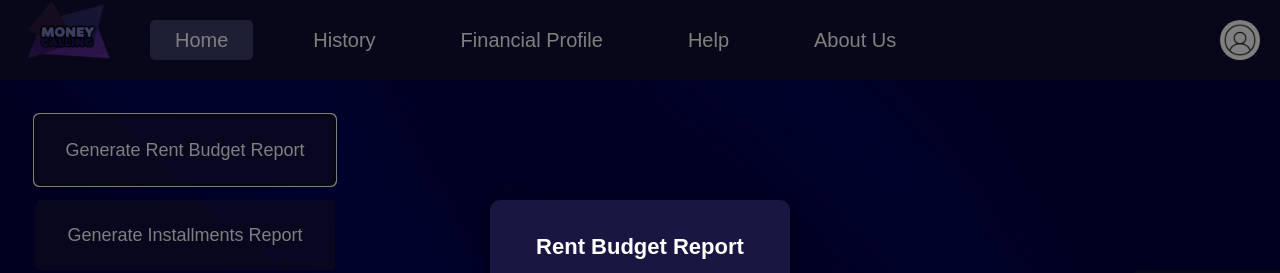
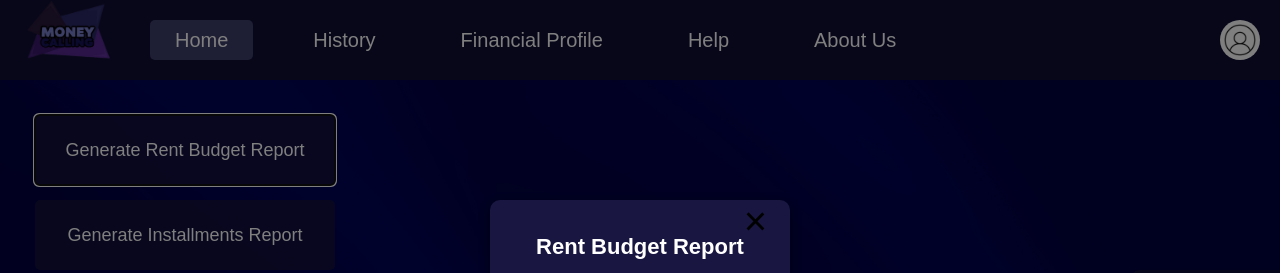
Before and after one commit to Alt-F4-331/MoneyCalling, a React (Vite) app in the folder MoneyCalling-main/MoneyCalling-main/: page /homepage in a window 1280 px wide. Both pictures are taken after a click on the button "Generate Rent Budget Report". Shown: the top 273 px of the page. Built offline with nearby package versions, Linux system fonts and the light colour scheme; a web font is replaced by a local one.

Commit message:
exit button added

```diff
--- a/MoneyCalling-main/MoneyCalling-main/src/components/HomePage.css
+++ b/MoneyCalling-main/MoneyCalling-main/src/components/HomePage.css
@@ -414,6 +414,7 @@ body {
   width: 400px;
   box-shadow: 0 4px 8px rgba(0, 0, 0, 0.3);
   text-align: center;
+  position: relative;
 }
 
 .popup-container-subscription{
@@ -454,13 +455,28 @@ body {
 /* Grup de formular */
 .form-group {
   display: flex;
-  align-items: left; /* Centrare verticală a textului cu inputul */
+  align-items: center; /* Centrare verticală a textului cu inputul */
+  justify-content: space-between; /* Spațiere între label și input */
+  gap: 15px;
 }
 
 /* Etichete */
 .form-group label {
   font-size: 18px !important;
-  text-align: left; /* Textul etichetei aliniat la dreapta */
+  margin-right: 10px; /* Spațiu între etichetă și input */
+  flex: 1; /* Ajustează lățimea pentru etichete */
+  text-align: right; /* Textul etichetei aliniat la dreapta */
+}
+
+/* Inputuri */
+.form-group input {
+  flex: 1; /* Eliminăm distribuția proporțională */
+  width: 1000px; /* Setăm o lățime fixă */
+  padding: 10px;
+  font-size: 16px;
+  border: 1px solid #ccc;
+  border-radius: 5px;
+  margin-right: 70px;
 }
 
 .form-actions button {
@@ -502,7 +518,23 @@ body {
   color: red;
 }
 
+.x-button {
+  background: none; /* Elimină fundalul */
+  border: none; /* Elimină chenarul */
+  cursor: pointer; /* Arată cursorul de mână */
+  font-size: 40px; /* Ajustează dimensiunea pictogramei */
+  outline: none; /* Elimină chenarul pe focus */
+  position: absolute;
+  top: -25px;
+  right: -25px;
+}
 
+.x-button:hover {
+  background: none; /* Previne orice evidențiere de fundal */
+  box-shadow: none; /* Elimină orice efect de hover */
+  outline: none; /* Elimină orice contur */
+  color: red;
+}
 
 .popup-container {
   background-color: #191742;
--- a/MoneyCalling-main/MoneyCalling-main/src/components/HomePage.tsx
+++ b/MoneyCalling-main/MoneyCalling-main/src/components/HomePage.tsx
@@ -747,6 +747,7 @@ useEffect(() => {
                 <button type='submit' className='submit-sub-button'>Add</button>
               </div>
             </form>
+            <button className="x-button" onClick={handleClosePopup}>×</button>
           </div>
         </div>
       )}
@@ -775,6 +776,7 @@ useEffect(() => {
                 <button type="submit">Submit</button>
               </div>
             </form>
+            <button className="x-button" onClick={handleCloseRentPopup}>×</button>
           </div>
         </div>
       )}
@@ -845,6 +847,7 @@ useEffect(() => {
                 <button type="submit">Submit</button>
               </div>
             </form>
+            <button className="x-button" onClick={handleCloseHolidayPopup}>×</button>
           </div>
         </div>
       )}
@@ -894,6 +897,7 @@ useEffect(() => {
                 <button type="submit">Submit</button>
               </div>
             </form>
+            <button className="x-button" onClick={handleCloseInstallmentsPopup}>×</button>
           </div>
         </div>
       )}
@@ -933,9 +937,10 @@ useEffect(() => {
                 >
                   {months}
                 </button>
+
               ))}
             </div>
-
+            <button className="x-button" onClick={handleCloseSavingsPopup}>×</button>
             {/* Percentage Display */}
             <div className="percentage-display">
               Your savings have changed by: <strong>15%</strong>{" "}
@@ -974,6 +979,7 @@ useEffect(() => {
             <div className='parent-container'>
               <button onClick={handleOpenAddSubscriptionPopup} type="submit" className="submit-sub-button">Add</button>
             </div>
+            <button className="x-button" onClick={handleCloseSubscriptionPopup}>×</button>
           </div>
         </div>
       )}
@@ -1064,6 +1070,7 @@ useEffect(() => {
                 </button>
               </div>
             </form>
+            <button className="x-button" onClick={handleCloseAddSubscriptionPopup}>×</button>
           </div>
         </div>
       )}
--- a/MoneyCalling-main/MoneyCalling-main/src/components/MyAccount.css
+++ b/MoneyCalling-main/MoneyCalling-main/src/components/MyAccount.css
@@ -18,6 +18,7 @@
   text-align: center;
   box-shadow: 0 8px 20px rgba(0, 0, 0, 0.7); /* Umbră mai accentuată */
   position: relative;
+  top: 40px;
 }
 
 .back-button {
--- a/MoneyCalling-main/MoneyCalling-main/src/components/MyAccount.tsx
+++ b/MoneyCalling-main/MoneyCalling-main/src/components/MyAccount.tsx
@@ -132,7 +132,6 @@ const MyAccount: React.FC = () => {
       </header>
 
       <div className="my-account-card">
-        <button onClick={handleBackClick} className="back-button"></button>
         <h2 className="my-account-title">Profile</h2>
 
         {loading ? (
```
